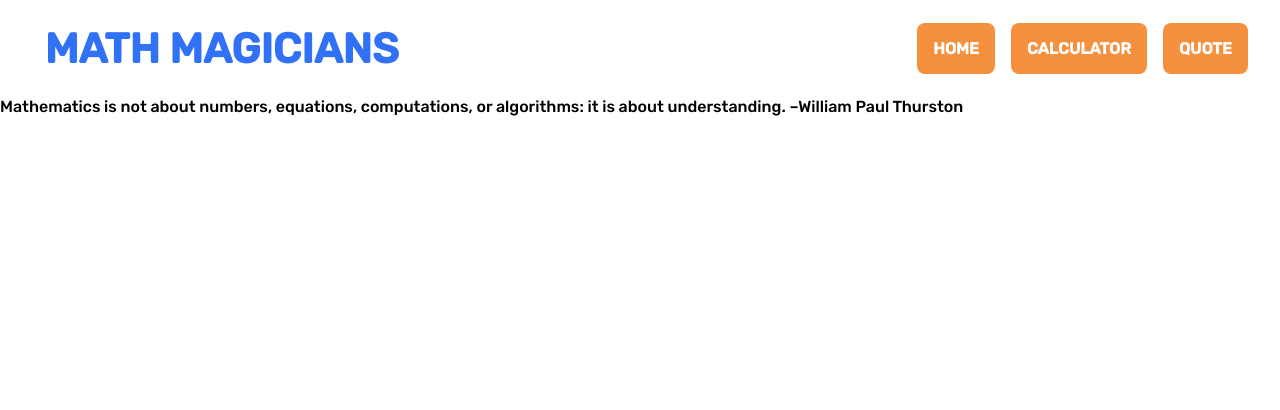
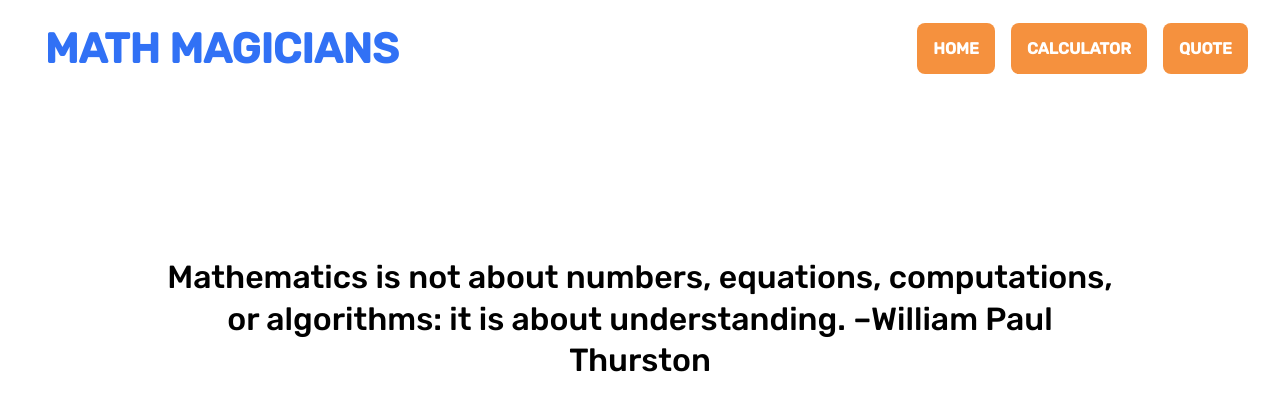
Before and after one commit to kenderb/calculator-react-app, a React (Create React App) app: page /quote in a window 1280 px wide. Shown: the top 410 px of the page. Built offline with nearby package versions, Linux system fonts and the light colour scheme.

Commit message:
Finish Quote page

```diff
--- a/src/components/Quote.js
+++ b/src/components/Quote.js
@@ -1,10 +1,11 @@
 import React from 'react';
+import { QuoteContainer } from './styles';
 
 const Quote = () => (
-  <p>
+  <QuoteContainer>
     Mathematics is not about numbers, equations, computations, or algorithms:
     it is about understanding. –William Paul Thurston
-  </p>
+  </QuoteContainer>
 );
 
 export default Quote;
--- a/src/components/styles.js
+++ b/src/components/styles.js
@@ -47,7 +47,8 @@ const NavStyle = styled.nav`
   }
   padding: 1em;
   margin: 0.5em;
-  display:flex;
+  display: flex;
+  flex-wrap: wrap;
   align-items: center;
   ul {
     margin-left: auto;
@@ -86,7 +87,9 @@ const Section = styled.section`
 const Calculator = styled.div`
   display: flex;
   flex-wrap: wrap;
-  margin: 3em;
+  padding: 3em;
+  margin: auto;
+  max-width: 95em;
 
 `;
 
@@ -96,7 +99,15 @@ const CalculatorContainer = styled.div`
   max-width: 700px;
 `;
 
+const QuoteContainer = styled.p`
+  text-align:center;
+  margin: auto;
+  padding: 5em;
+  font-size: 2em;
+  line-height: 1.3em;
+`;
+
 export {
   DisplayContainer, CalculatorContainer, PanelContainer, StyledButton,
-  NavStyle, Logo, Section, Calculator,
+  NavStyle, Logo, Section, Calculator, QuoteContainer,
 };
```
